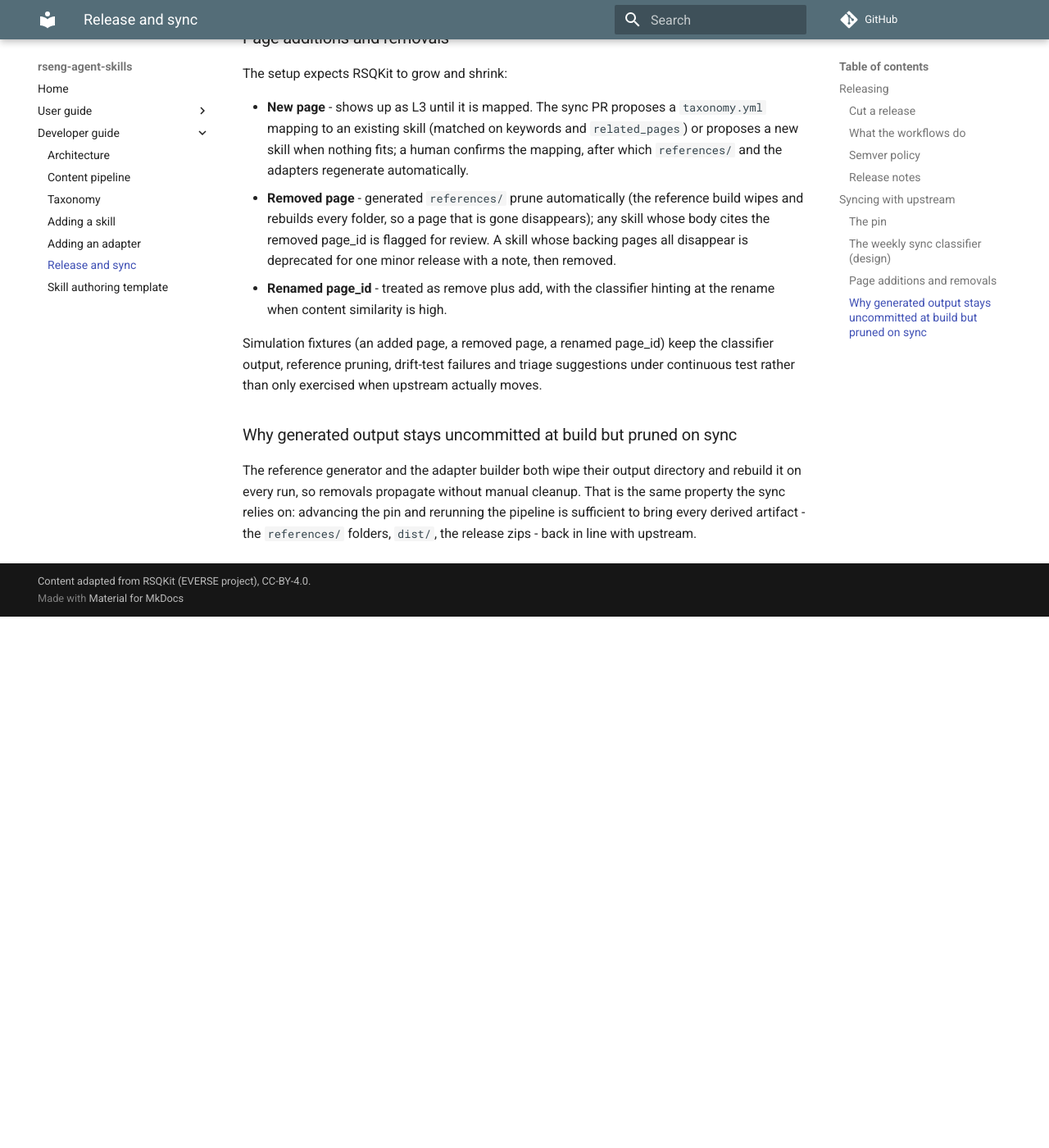
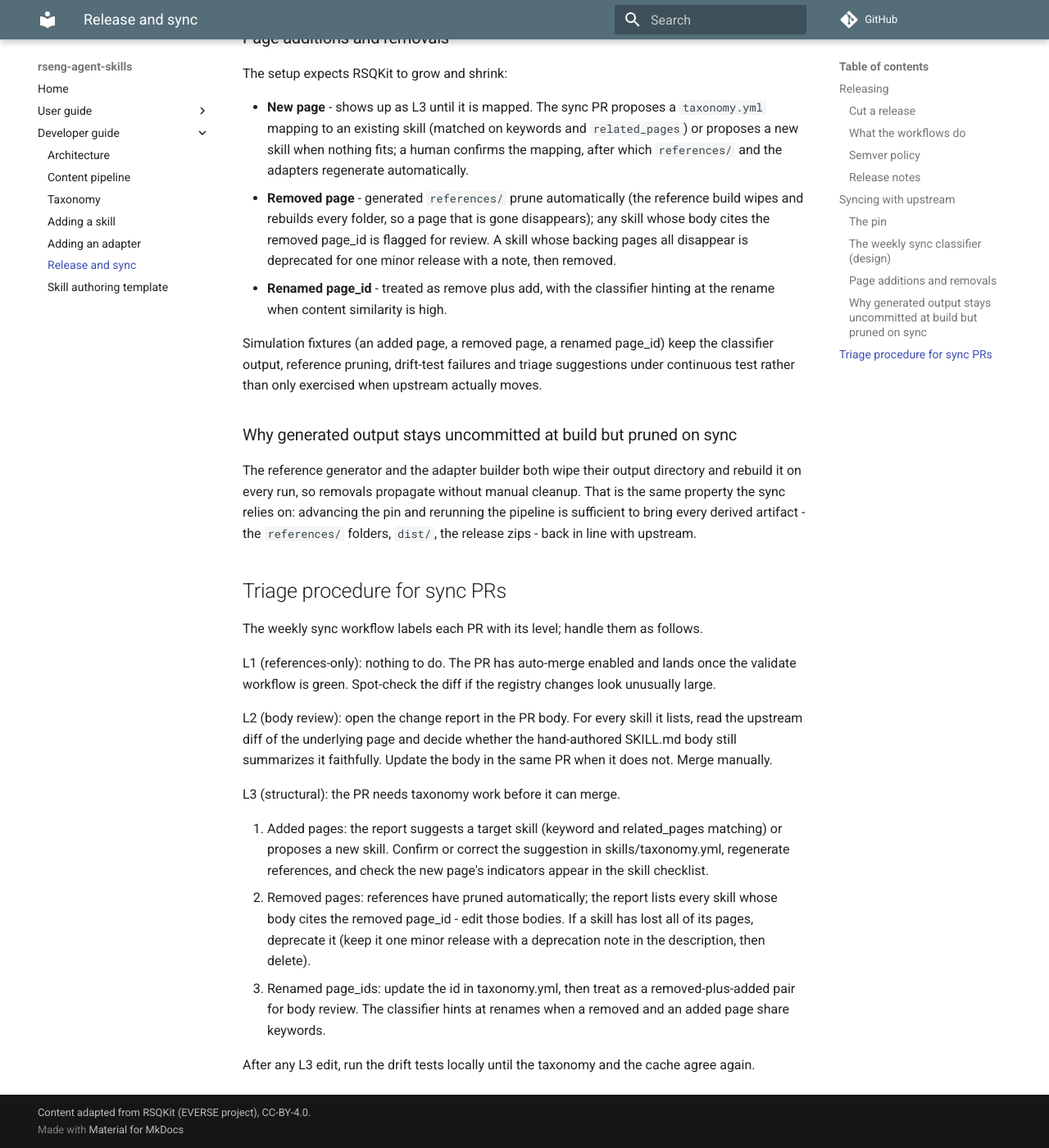
Before and after one commit to fdiblen/rseng-agent-skills, an MkDocs documentation site: the page built from docs/dev/release-and-sync.md, in a window 1280 px wide and 1400 px high, scrolled down 2726 px. Shown: the whole window at 82% size. Built offline with MkDocs 1.6.1 and Material for MkDocs 9.7.7, drawn with Linux system fonts in a browser that asks for light colours; comment, search, counter and statistics services are not loaded; before the commit the page ends 3478 px from its top, so only the background shows below that.

Commit message:
triage procedure in sync docs

```diff
--- a/docs/dev/release-and-sync.md
+++ b/docs/dev/release-and-sync.md
@@ -143,3 +143,34 @@ directory and rebuild it on every run, so removals propagate without manual
 cleanup. That is the same property the sync relies on: advancing the pin and
 rerunning the pipeline is sufficient to bring every derived artifact - the
 `references/` folders, `dist/`, the release zips - back in line with upstream.
+
+## Triage procedure for sync PRs
+
+The weekly sync workflow labels each PR with its level; handle them as
+follows.
+
+L1 (references-only): nothing to do. The PR has auto-merge enabled and
+lands once the validate workflow is green. Spot-check the diff if the
+registry changes look unusually large.
+
+L2 (body review): open the change report in the PR body. For every skill
+it lists, read the upstream diff of the underlying page and decide
+whether the hand-authored SKILL.md body still summarizes it faithfully.
+Update the body in the same PR when it does not. Merge manually.
+
+L3 (structural): the PR needs taxonomy work before it can merge.
+
+1. Added pages: the report suggests a target skill (keyword and
+   related_pages matching) or proposes a new skill. Confirm or correct
+   the suggestion in skills/taxonomy.yml, regenerate references, and
+   check the new page's indicators appear in the skill checklist.
+2. Removed pages: references have pruned automatically; the report lists
+   every skill whose body cites the removed page_id - edit those bodies.
+   If a skill has lost all of its pages, deprecate it (keep it one minor
+   release with a deprecation note in the description, then delete).
+3. Renamed page_ids: update the id in taxonomy.yml, then treat as a
+   removed-plus-added pair for body review. The classifier hints at
+   renames when a removed and an added page share keywords.
+
+After any L3 edit, run the drift tests locally
+until the taxonomy and the cache agree again.
```
